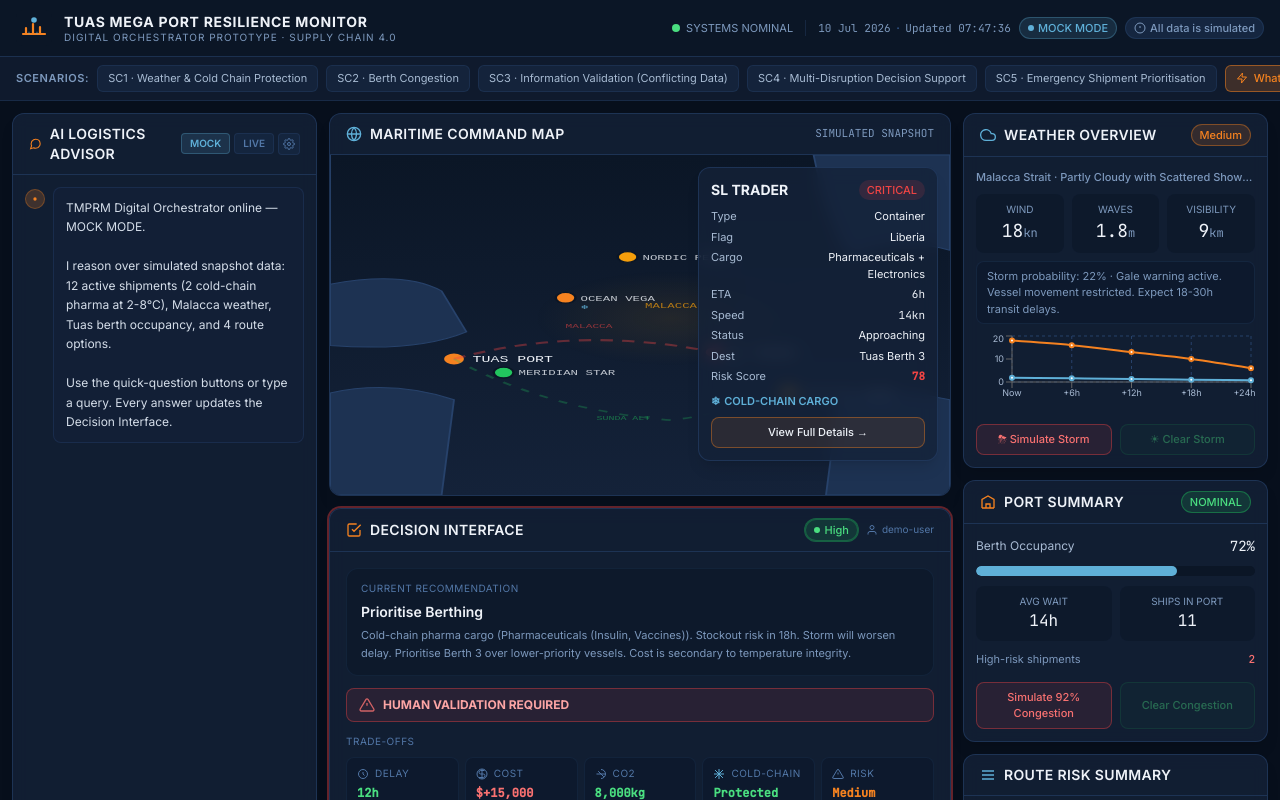
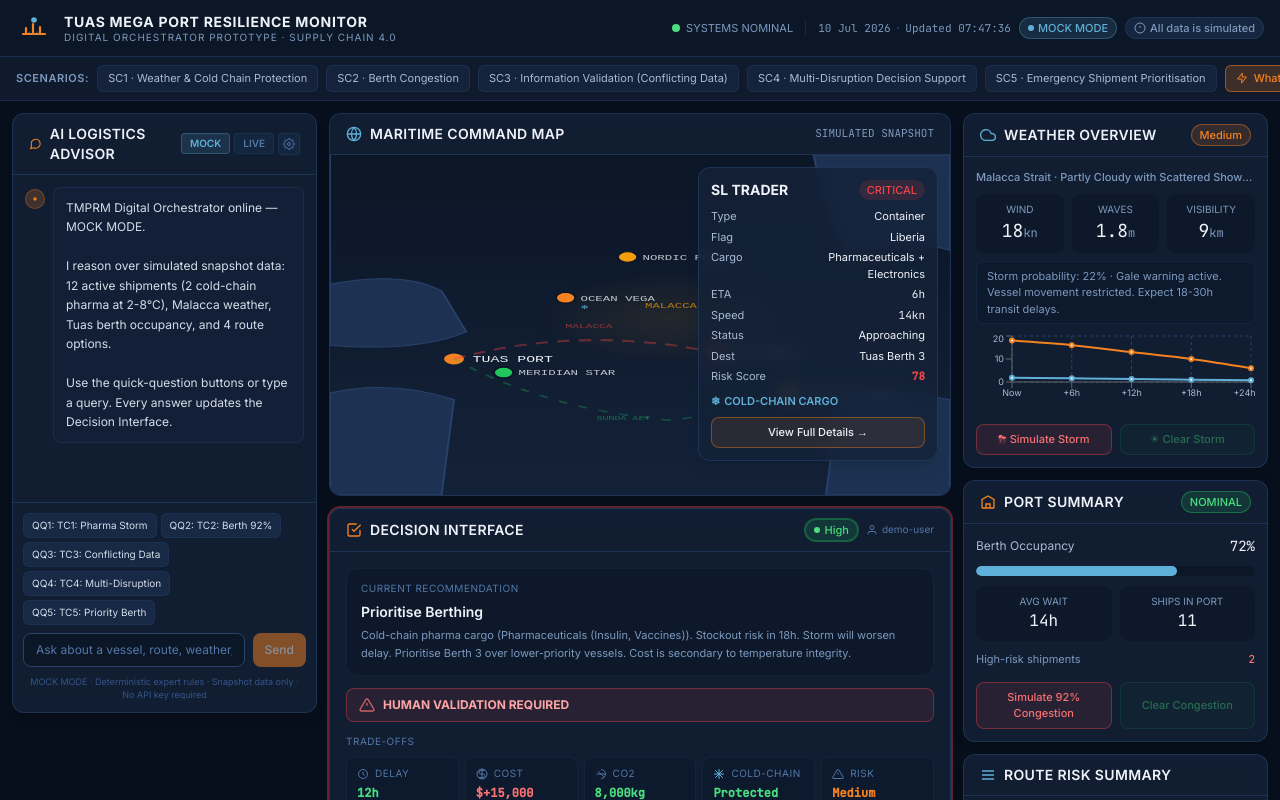
Before and after one commit to unaisah-a/Tuas-Mega-Port-Resilience-Monitor-2, a React (Vite) app: page / in a window 1280 px wide. Shown: the top 800 px of the page. Built offline with nearby package versions, Linux system fonts and the light colour scheme.

Commit message:
Fix chat panel height constraint

```diff
--- a/src/components/ChatAdvisor.jsx
+++ b/src/components/ChatAdvisor.jsx
@@ -295,7 +295,7 @@ const ChatAdvisor = forwardRef(function ChatAdvisor({
   }
 
   return (
-    <div className="card flex flex-col" style={{ height: '100%', minHeight: 0 }}>
+    <div className="card flex flex-col" style={{ height: '75vh', minHeight: '420px', maxHeight: '800px' }}>
       {/* Header */}
       <div className="card-header shrink-0">
         <div className="flex items-center gap-2">
```
